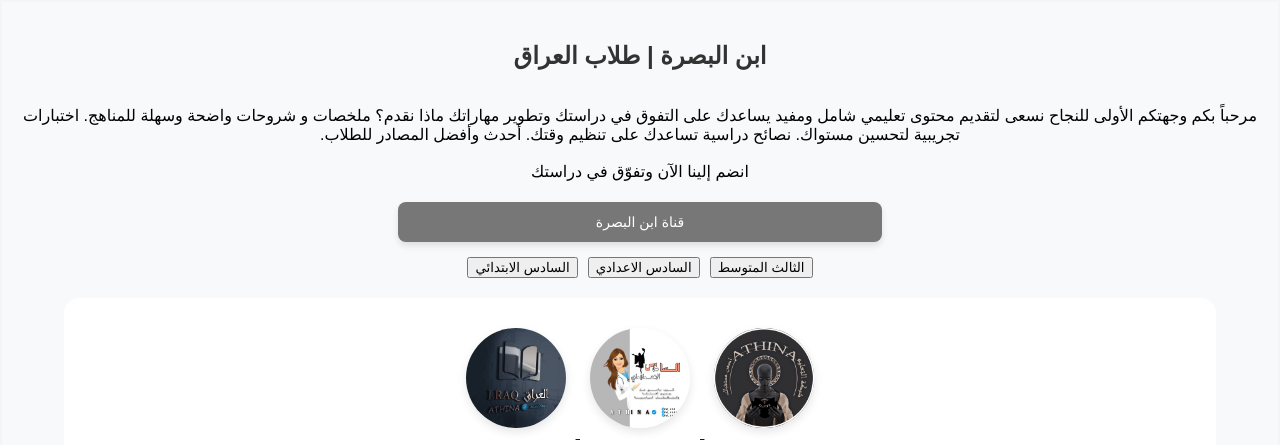
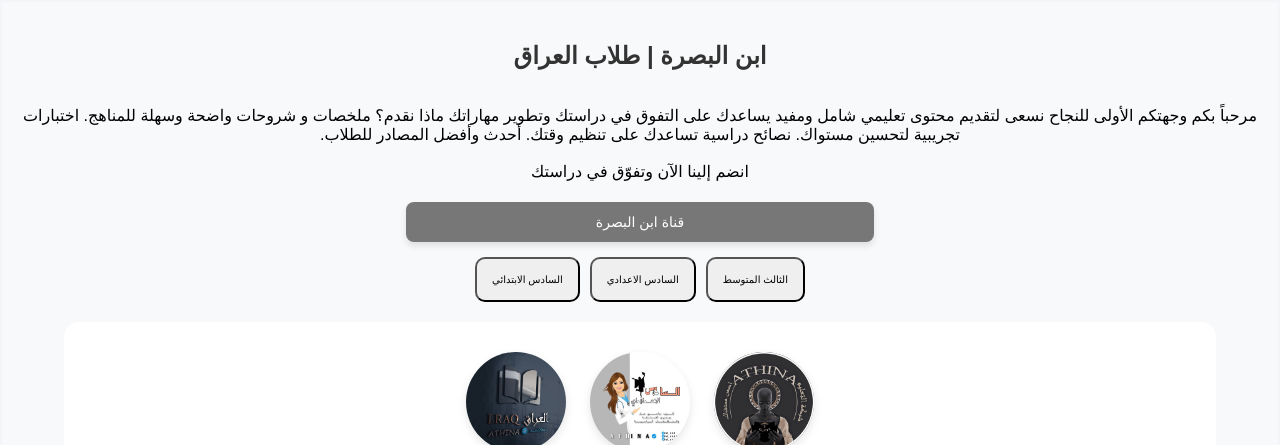
Before and after one commit to lraq2/-_-, a plain HTML site: page index.html in a window 1280 px wide. Shown: the top 445 px of the page. Drawn offline with Linux system fonts and the light colour scheme.

Commit message:
Update index.html

```diff
--- a/index.html
+++ b/index.html
@@ -62,7 +62,13 @@ content="width=device-width, initial-scale=1.0">
 
 
 
-
+        button {
+    font-size: 10px;
+    padding: 15px 15px;
+    border-radius: 10px;
+    width: auto; /* تكبير العرض تلقائيًا */
+    height: auto; /* تكبير الطول تلقائيًا */
+}
 
 
     /* تنسيق الزر */
```
